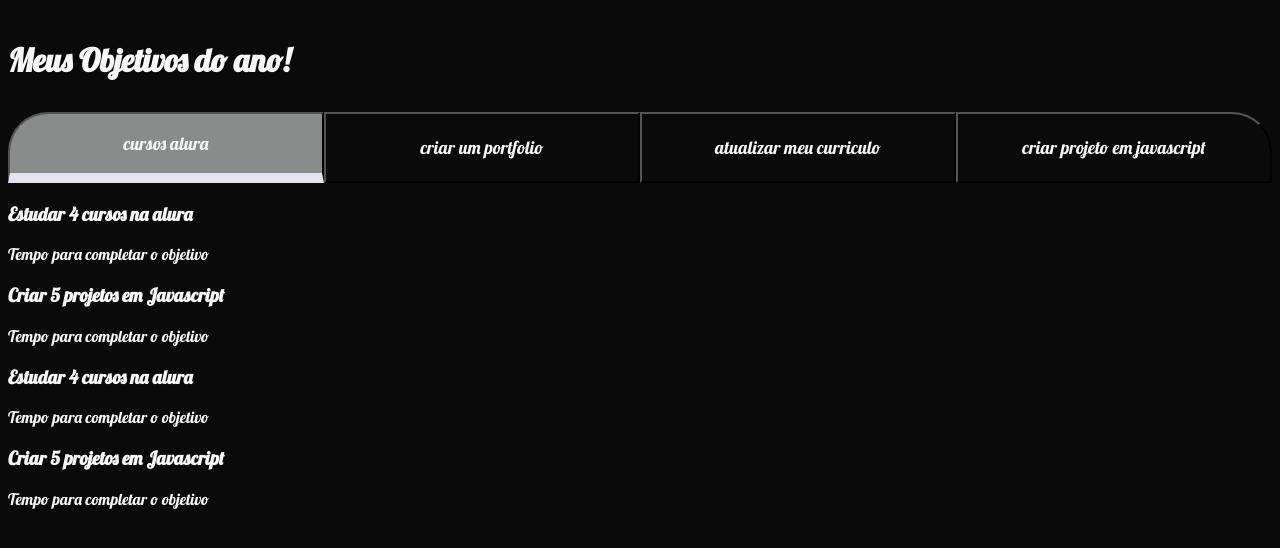
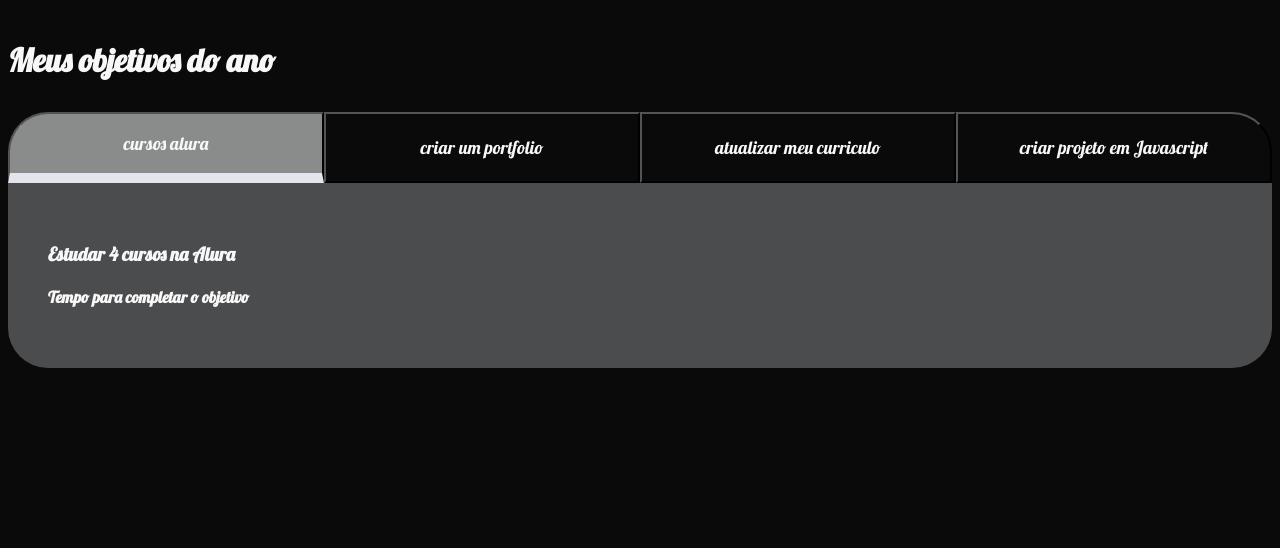
Before and after one commit to ana-flavia2007/anaa-menu2024, a plain HTML site: page index.html in a window 1280 px wide. Both pictures are taken after a click on the button "cursos alura". Drawn offline with Linux system fonts and the light colour scheme.

Commit message:
Add files via upload

```diff
--- a/index.html
+++ b/index.html
@@ -2,44 +2,40 @@
 <html lang="en">
 <head>
     <meta charset="UTF-8">
-    <meta name="viewport" content="width=device-width, initial-scale=1.0">
+    <meta name="viewport" content="widht=device-widht, initial-scale=1.0">
     <title>Meus objetivos do ano</title>
     <link rel="stylesheet" href="style.css">
 </head>
 <body>
     <section class="conteudo-principal"></section>
-    <h3 class="titulo-principal">Meus Objetivos do ano!</h3>
+    <h3 class="titulo-principal">Meus objetivos do ano</h3>
+<div class="conteudo">
     <div class="botoes">
-        <button class='botao'>cursos alura</button>
-        <button class='botao'>criar um portfolio</button>
-        <button class='botao ativo'>atualizar meu curriculo</button>
-        <button class='botao'>criar projeto em javascript</button>
+        <button class="botao">cursos alura</button>
+        <button class="botao">criar um portfolio</button>
+        <button class="botao ativo">atualizar meu curriculo</button>
+        <button class="botao">criar projeto em Javascript</button>
 </div>
-<script src='main.js'></script>
+    <div class="abas-textos">
+         <div class="aba-conteudo">
+          <h3 class="aba-conteudo-titulo-principal">Estudar 4 cursos na Alura</h3>
+          <h4 class="aba-conteudo-titulo-secundario">Tempo para completar o objetivo</h4>
+</div>
+    <div class="aba-conteudo">
+        <h3 class="aba-conteudo-titulo-principal">Criar 5 projetos em Javascript</h3>
+        <h4 class="aba-conteudo-titulo-secundario">Tempo para completar o objetivo</h4>
+</div>
+    <div class="aba-conteudo">
+    <h3 class="aba-conteudo-titulo-principal">Estudar 4 cursos na Alura</h3>
+    <h4 class="aba-conteudo-titulo-secundario">Tempo para completar o objetivo</h4>
+</div>
+    <div class="aba-conteudo">
+    <h3 class="aba-conteudo-titulo-principal">Criar 5 projetos em Javascript</h3>
+    <h4 class="aba-conteudo-titulo-secundario">Tempo para completar o objetivo</h4>
+</div>
+    </div>
+</div>
+  <script src="main.js"></script>
 </body>
 
-<div class="abas-textos">
-<div class="abas-conteudo">
-    <h3 class="aba-conteudo-titulo-pricipal">Estudar 4 cursos na alura</h3
-      <h4 class="aba-conteudo-titulo-secundario">Tempo para completar o objetivo</h4>
-</div>
-</div>
-
-<div class="abas-textos">
-    <div class="abas-conteudo">
-        <h3 class="aba-conteudo-titulo-pricipal">Criar 5 projetos em Javascript</h3
-          <h4 class="aba-conteudo-titulo-secundario">Tempo para completar o objetivo</h4
-
-            <div class="abas-textos">
-                <div class="abas-conteudo">
-                    <h3 class="aba-conteudo-titulo-pricipal">Estudar 4 cursos na alura</h3
-                      <h4 class="aba-conteudo-titulo-secundario">Tempo para completar o objetivo</h4>
-                </div>
-
-                <div class="abas-textos">
-                    <div class="abas-conteudo">
-                        <h3 class="aba-conteudo-titulo-pricipal">Criar 5 projetos em Javascript</h3
-                          <h4 class="aba-conteudo-titulo-secundario">Tempo para completar o objetivo</h4
-
-
 </html>
--- a/main.js
+++ b/main.js
@@ -1,10 +1,17 @@
+document.querySelectorAll('.botao').forEach(btn => {
+  btn.addEventListener('click', function () {
+    document.querySelectorAll('.aba-conteudo'). forEach(tab => {
+      tab.classList.remove('ativo');
+    });
+    const index = Array.from(document.querySelectorAll('.botao')).indexOf(this);
+    document.querySelectorAll('.aba-conteudo')[index].classList.add('ativo');
+  });
+});
+
 const botoes = document.querySelectorAll('.botao');
-
-for(let i=0;i <botoes.length;i++){
- botoes[i].onclick = function() {
-for(let j=0;j<botoes.length;j++){
-botoes[j].classList.remove('ativo');
-}
-   botoes[i].classList.add('ativo');
- }
-}
+ for(let i=0;i ,botoes.length;i++){
+  botoes[i].onclick = function() {
+    for(let j=0;j<botoes.length;j++) {
+      botoes[j].classList.remove('ativo'); }
+     botoes[i].classList.add('ativo');}
+    }
--- a/style.css
+++ b/style.css
@@ -7,7 +7,7 @@
     --branco: #f9f8f8;
     --botao-ativo: #8a8b8b;
     --botao-inativo: rgba(10, 10, 10, 0.5);
-    --texto-fundo: rgba(248, 249, 251, 0.993);
+    --texto-fundo: rgba(76, 77, 78, 0.993);
 }
 
 
@@ -71,3 +71,17 @@ font-size: 32px;
 background-color: var(--botao-ativo);
 border-bottom: 10px solid var(--verde);
 }
+
+.abas-textos{
+  background-color: var(--texto-fundo);
+  padding: 40px;
+  border-radius: 0 0 40px 40px;
+}
+
+.aba-conteudo.ativo{
+  display:block;
+}
+
+.aba-conteudo{
+  display: none;
+}
```
Also changed, not shown: index_1503 (1).html (added, +20 -0 lines), index_2203 (1).html (added, +21 -0 lines).
